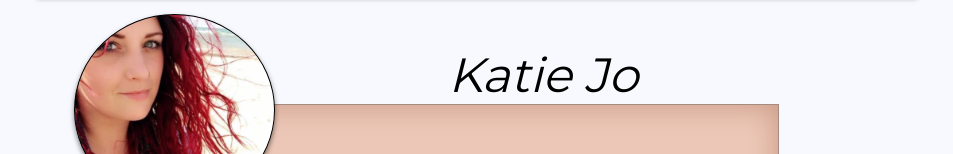
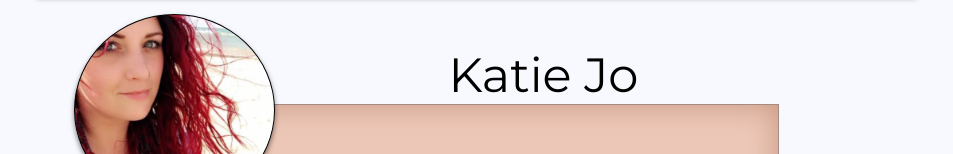
Before and after one commit to Clobek/Youtherapy, a Next.js app: page /about in a window 1280 px wide. Shown: the part 161-315 px from the top of the page, without its empty margins (163-1116 px from the left). Built offline with nearby package versions, Linux system fonts and the light colour scheme.

Commit message:
removed italics from about

```diff
--- a/assets/style.scss
+++ b/assets/style.scss
@@ -168,7 +168,6 @@
                         bottom: 92%;
                         right: 30%;
                         font-family: 'Montserrat', sans-serif;
-                        font-style: italic;
                         font-size: clamp(26px, 5vw, 36px);
                         z-index: 1;
                     }
@@ -959,7 +958,6 @@
                         bottom: 92%;
                         right: 30%;
                         font-family: 'Montserrat', sans-serif;
-                        font-style: italic;
                         font-size: clamp(36px, 5vw, 48px);
                     }
                     .left{
@@ -1756,7 +1754,6 @@
                         bottom: 90%;
                         right: 30%;
                         font-family: 'Montserrat', sans-serif;
-                        font-style: italic;
                         font-size: clamp(48px, 3.5vw, 60px);
                     }
                     .left{
```
